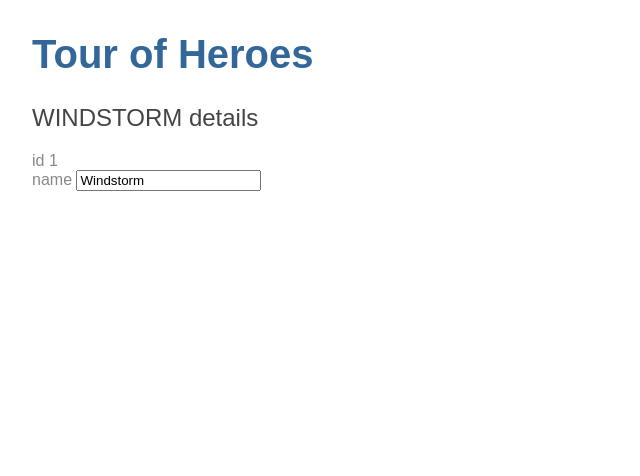
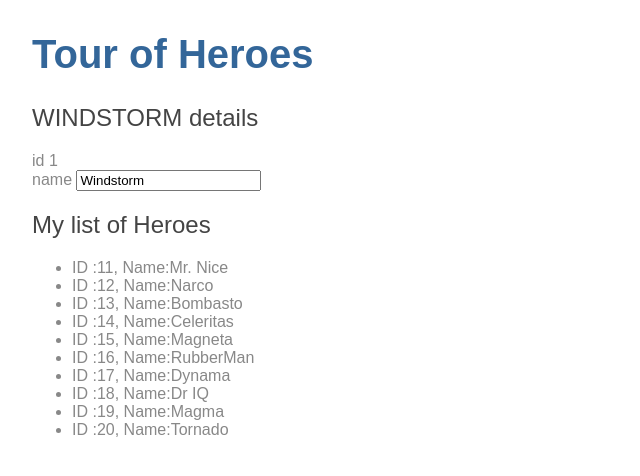
Before and after one commit to ElbinP/angular-tour-of-heroes, an Angular app: page / in a window 1280 px wide. Shown: the top 476 px of the page, without its empty margins (0-640 px from the left). Built offline with nearby package versions, Linux system fonts and the light colour scheme.

Commit message:
List of heroes

```diff
--- a/src/app/heroes/heroes.component.html
+++ b/src/app/heroes/heroes.component.html
@@ -1,3 +1,10 @@
 <h2>{{hero.name | uppercase}} details</h2>
 <div><span>id </span>{{hero.id}}</div>
 <div><span>name </span><input [(ngModel)]="hero.name" placeholder="name"></div>
+
+<h2>My list of Heroes</h2>
+<ul>
+    <li *ngFor='let hero of heroes'>
+        <span>ID :</span>{{hero.id}}<span>, Name:</span>{{hero.name}}
+    </li>
+</ul>
--- a/src/app/heroes/heroes.component.ts
+++ b/src/app/heroes/heroes.component.ts
@@ -1,5 +1,6 @@
 import { Component, OnInit } from '@angular/core';
 import { Hero } from '../hero';
+import { HEROES } from '../mock-heroes';
 
 @Component({
   selector: 'app-heroes',
@@ -8,10 +9,13 @@
 })
 export class HeroesComponent implements OnInit {
 
+  heroes = HEROES;
+
   hero: Hero = {
     id: 1,
     name: 'Windstorm'
   }
+
 
   constructor() { }
 
--- /dev/null
+++ b/src/app/mock-heroes.ts
@@ -0,0 +1,14 @@
+import { Hero } from './hero';
+
+export const HEROES: Hero[] = [
+    { id: 11, name: 'Mr. Nice' },
+    { id: 12, name: 'Narco' },
+    { id: 13, name: 'Bombasto' },
+    { id: 14, name: 'Celeritas' },
+    { id: 15, name: 'Magneta' },
+    { id: 16, name: 'RubberMan' },
+    { id: 17, name: 'Dynama' },
+    { id: 18, name: 'Dr IQ' },
+    { id: 19, name: 'Magma' },
+    { id: 20, name: 'Tornado' }
+];
```
